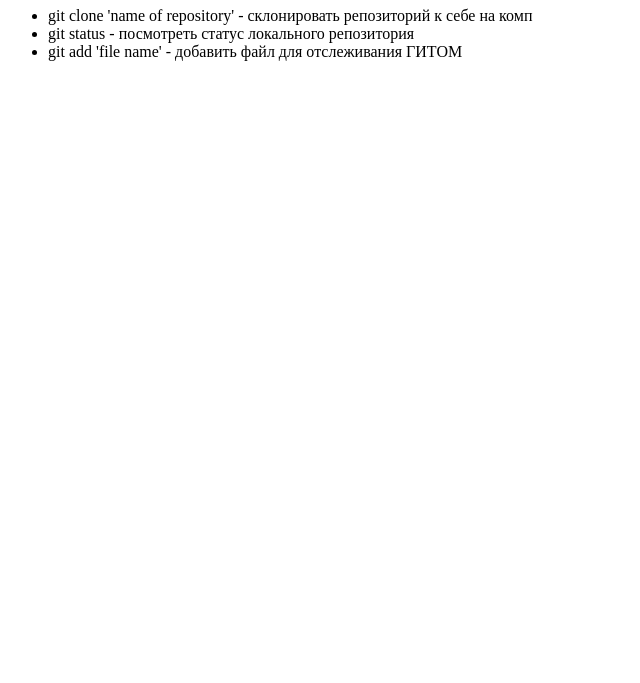
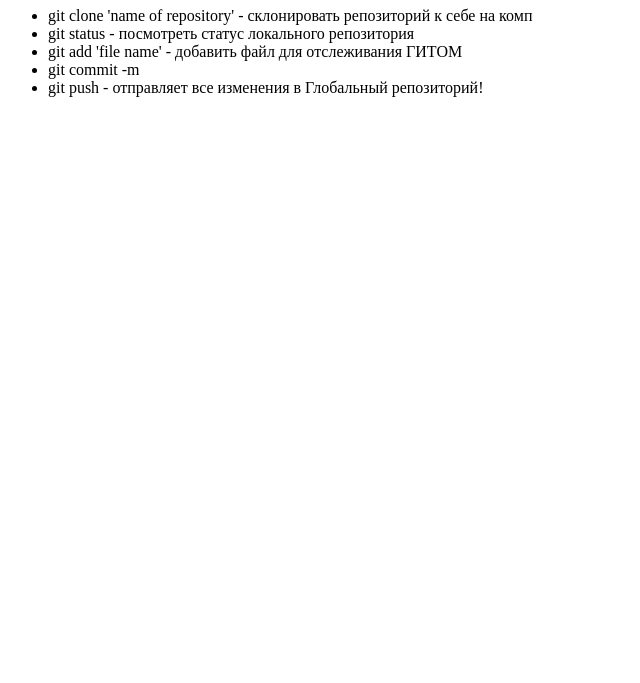
Before and after one commit to sweetereater/git-lesson, a plain HTML site: page index.html in a window 1280 px wide. Shown: the part 117-800 px from the top of the page, without its empty margins (0-640 px from the left). Drawn offline with Linux system fonts and the light colour scheme.

Commit message:
changed index.html

```diff
--- a/index.html
+++ b/index.html
@@ -17,6 +17,8 @@
         <li>git clone 'name of repository' - склонировать репозиторий к себе на комп</li>
         <li>git status - посмотреть статус локального репозитория</li>
         <li>git add 'file name' - добавить файл для отслеживания ГИТОМ</li>
+        <li>git commit -m </li>
+        <li>git push - отправляет все изменения в Глобальный репозиторий!</li>
     </ul>
 </body>
 
```
